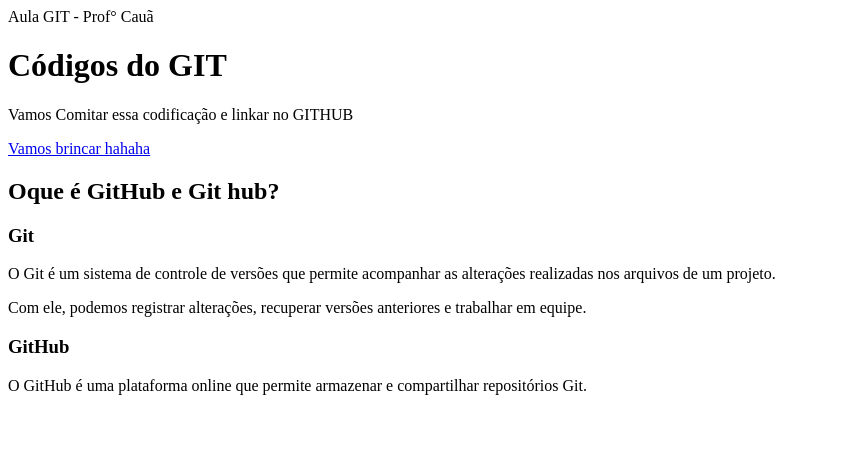
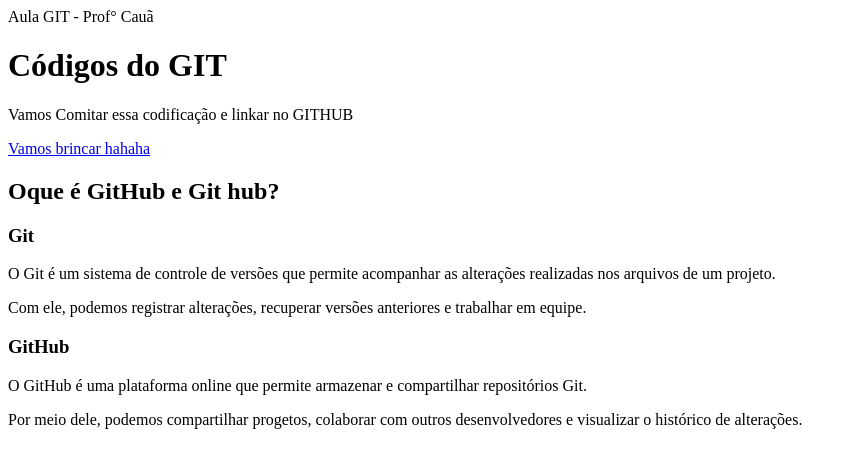
Before and after one commit to guisete/github, a plain HTML site: page index.html in a window 1280 px wide. Shown: the whole page, without its empty margins (0-857 px from the left). Drawn offline with Linux system fonts and the light colour scheme.

Commit message:
adicionei outro paragrafo falando do github

```diff
--- a/index.html
+++ b/index.html
@@ -45,3 +45,11 @@
                     permite armazenar e compartilhar
                     repositórios Git.
                 </p>
+                <p>
+                    Por meio dele, podemos compartilhar
+                    progetos, colaborar com outros
+                    desenvolvedores e visualizar
+                    o histórico de alterações.
+                </p>
+                 </div>
+         </div>
```
